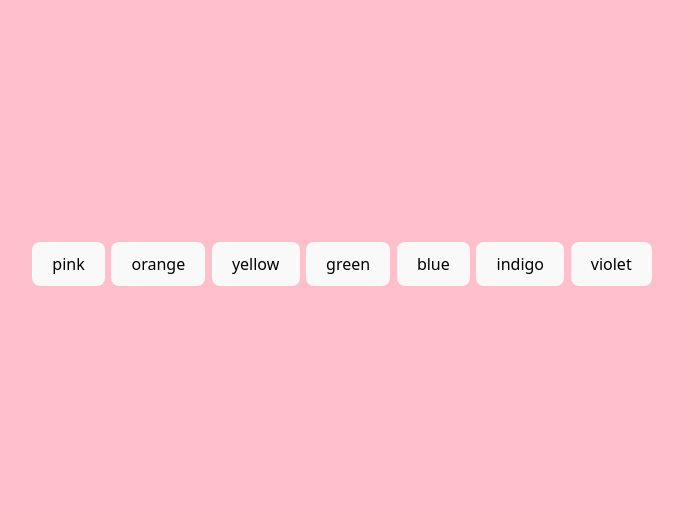
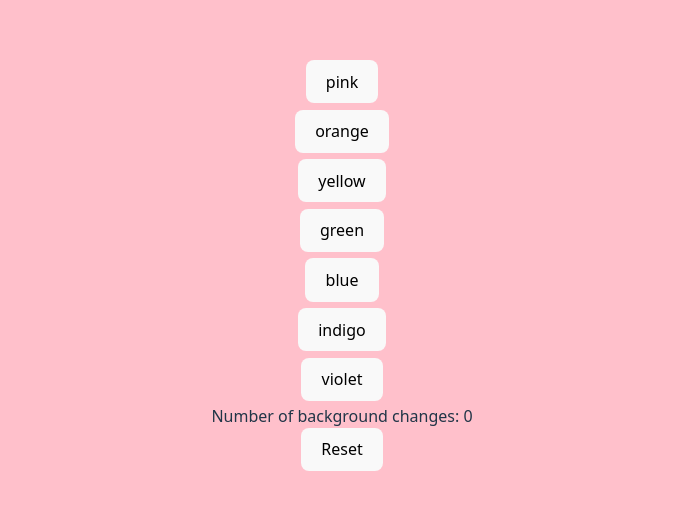
Before and after one commit to philbjern/portfolio, a React (Vite) app in the folder odin-project/react/first-react-app/: page / in a window 1280 px wide. Shown: the part 136-646 px from the top of the page, without its empty margins (298-981 px from the left). Built offline with nearby package versions, Linux system fonts and the light colour scheme.

Commit message:
feat: useState hook excercise

```diff
--- a/odin-project/react/first-react-app/src/App.css
+++ b/odin-project/react/first-react-app/src/App.css
@@ -9,7 +9,7 @@
 .App {
   width: 100%;
   display: flex;
-  flex-direction: row;
+  flex-direction: column;
   align-items: center;
   justify-content: center;
 }
--- a/odin-project/react/first-react-app/src/App.jsx
+++ b/odin-project/react/first-react-app/src/App.jsx
@@ -19,13 +19,23 @@ const COLORS = ['pink', 'orange', 'yellow', 'green', 'blue', 'indigo', 'violet']
 
 function App() {
   const [backgroundColor, setBackgroundColor] = useState(COLORS[0]);
+  const [numberOfBackgroundChanges, setNumberOfBackgroundChanges] = useState(0);
 
   const handleButtonClick = (url) => {
     window.location.href = url;
   }
 
+  const updateNumberOfBackgroundChanges = () => {
+    setNumberOfBackgroundChanges(numberOfBackgroundChanges + 1);
+  }
+
+  const resetNumberOfBgChanges = () => {
+    setNumberOfBackgroundChanges(0);
+  }
+
   const onButtonClick = (color) => () => {
     setBackgroundColor(color);
+    updateNumberOfBackgroundChanges();
   }
 
   return (
@@ -40,6 +50,11 @@ function App() {
             {color}
         </button>
       ))}
+      <div>
+          Number of background changes: {numberOfBackgroundChanges}
+
+      </div>
+      <button onClick={resetNumberOfBgChanges}>Reset</button>
     </div>
   )
 }
```
